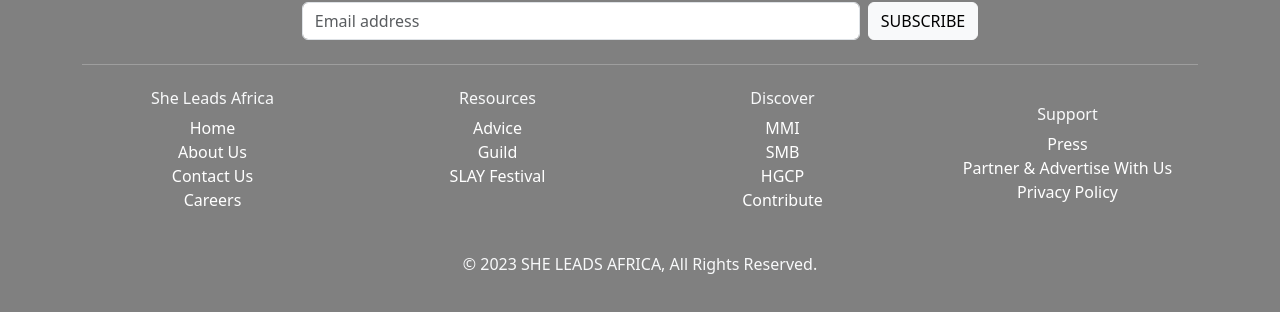
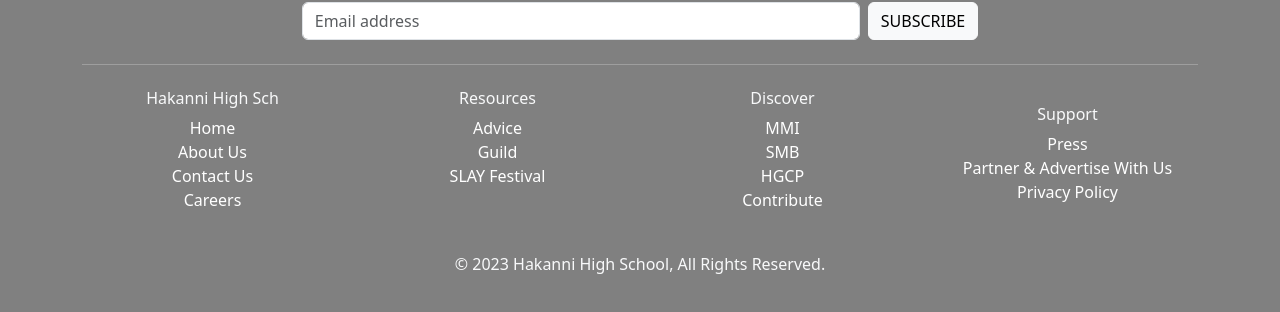
Before and after one commit to ismailibrahim5242/correct, a React (Vite) app: page / in a window 1280 px wide. Shown: the part 588-900 px from the top of the page. Built offline with nearby package versions, Linux system fonts and the light colour scheme.

Commit message:
updating

```diff
--- a/src/Component/Home/Home.jsx
+++ b/src/Component/Home/Home.jsx
@@ -36,7 +36,7 @@
           <hr className="bg-white my-4" />
           <div className="row">
             <div className="col-md-3">
-              <h6>She Leads Africa</h6>
+              <h6>Hakanni High Sch</h6>
               <ul className="list-unstyled">
                 <li>
                   <a href="#" className="text-white text-decoration-none">
@@ -127,7 +127,7 @@
             </div>
           </div>
           <p className="mt-4">
-            &copy; 2023 SHE LEADS AFRICA, All Rights Reserved.
+            &copy; 2023 Hakanni High School, All Rights Reserved.
           </p>
         </div>
       </section>
--- a/src/Component/Signin/Signin.jsx
+++ b/src/Component/Signin/Signin.jsx
@@ -1,4 +1,4 @@
-import React, { useState } from 'react';
+import React, { useEffect, useState } from 'react';
 import { useFormik } from 'formik';
 import * as Yup from 'yup';
 import { Link, useNavigate } from 'react-router-dom';
@@ -12,6 +12,11 @@
     const savedValues = localStorage.getItem('signupForm');
     return savedValues ? JSON.parse(savedValues) : null;
   };
+
+  // Clear input fields on page refresh
+  useEffect(() => {
+    localStorage.removeItem('formik');
+  }, []);
 
   // Formik hook for form state, validation, and handling submission
   const formik = useFormik({
@@ -27,7 +32,7 @@
         .min(6, 'Password must be at least 6 characters')
         .required('Password is required')
     }),
-    onSubmit: (values) => {
+    onSubmit: (values, { resetForm }) => {
       const savedUserData = getSavedUserData();
 
       // Check if there is any saved data in localStorage
@@ -39,7 +44,7 @@
           alert('Signin successful!');
           navigate('/Dashboard'); // Redirect to dashboard or another page after sign-in
         } else {
-          setErrorMessage('Invalid email or password');
+          setErrorMessage(alert('Invalid email or password'));
         }
       } else {
         setErrorMessage('No user found. Please sign up first.');
--- a/src/Component/Signup/Signup.jsx
+++ b/src/Component/Signup/Signup.jsx
@@ -41,6 +41,7 @@
       // Redirect to sign-in page
       navigate('/signin');
     },
+
   });
 
   // Pre-fill form inputs with data from localStorage when the component mounts
```
